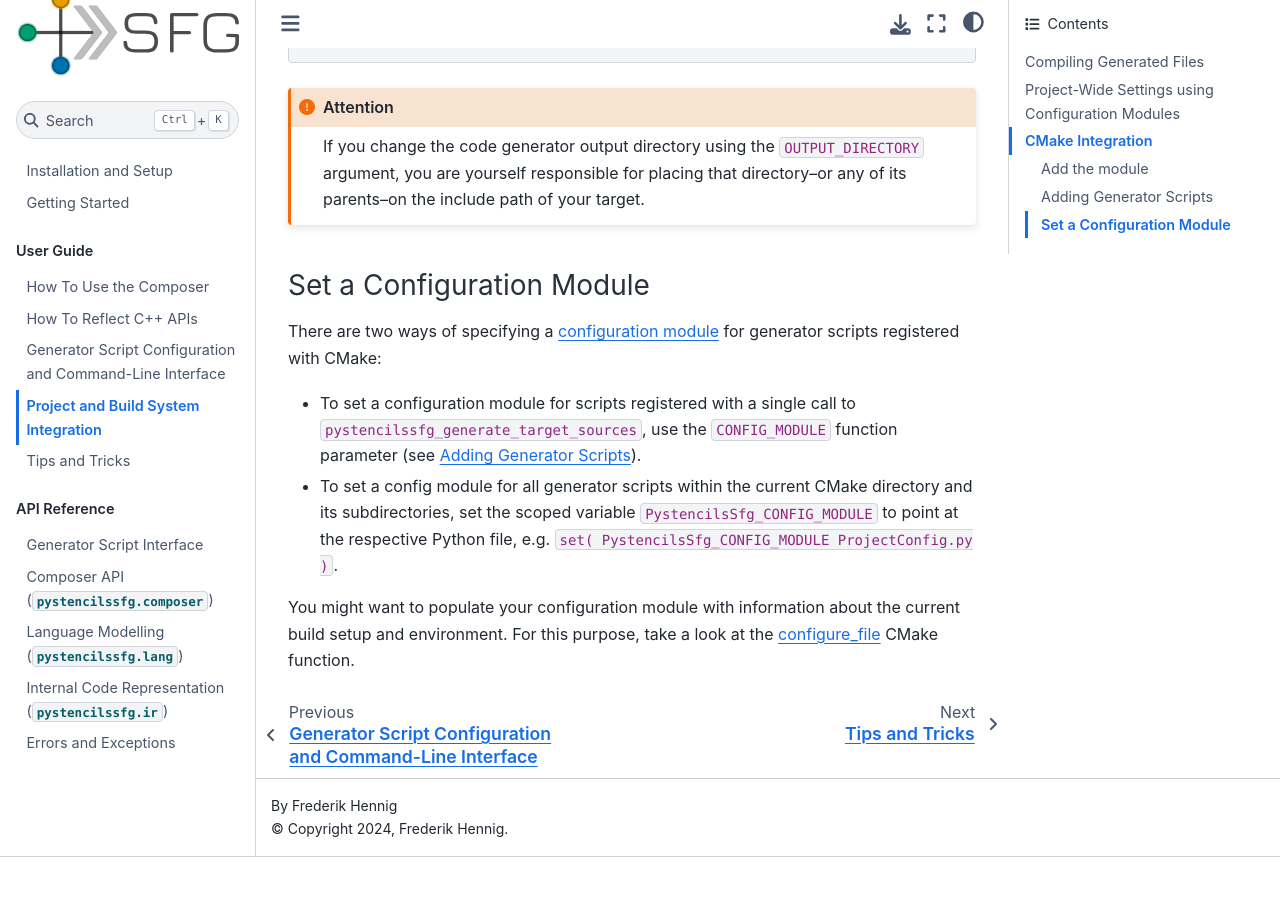
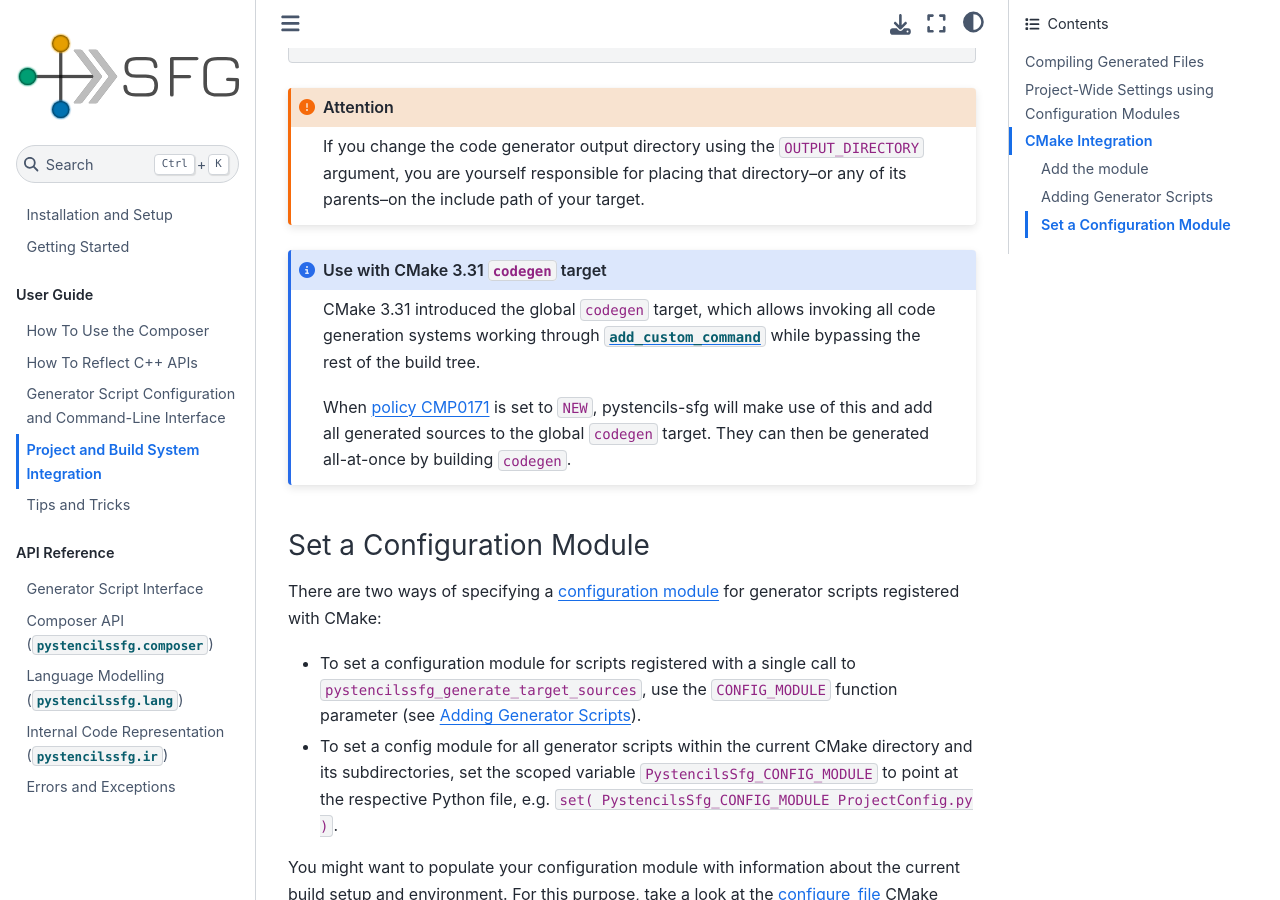
Before and after one commit to lssfau/pystencils-sfg, a Sphinx documentation site: the page built from docs/source/usage/project_integration.md, in a window 1280 px wide and 900 px high, scrolled down 3898 px. Built offline with Sphinx 7.4.7 and the Sphinx Book theme 1.1.4, drawn with Linux system fonts in a browser that asks for light colours; before the commit the page ends 4755 px from its top, so only the background shows below that.

Commit message:
Use cmake 3.31 codegen target when available

```diff
--- a/docs/source/usage/project_integration.md
+++ b/docs/source/usage/project_integration.md
@@ -169,6 +169,19 @@
 include path of your target.
 :::
 
+:::{admonition} Use with CMake 3.31 `codegen` target
+:class: note
+
+CMake 3.31 introduced the global `codegen` target, which allows invoking all code generation systems
+working through [`add_custom_command`](https://cmake.org/cmake/help/latest/command/add_custom_command.html)
+while bypassing the rest of the build tree.
+
+When [policy CMP0171](https://cmake.org/cmake/help/latest/policy/CMP0171.html) is set to `NEW`, pystencils-sfg
+will make use of this and add all generated sources to the global `codegen` target.
+They can then be generated all-at-once by building `codegen`.
+
+:::
+
 
 (cmake_set_config_module)=
 ### Set a Configuration Module
```
Also changed, not shown: 1 other file.
